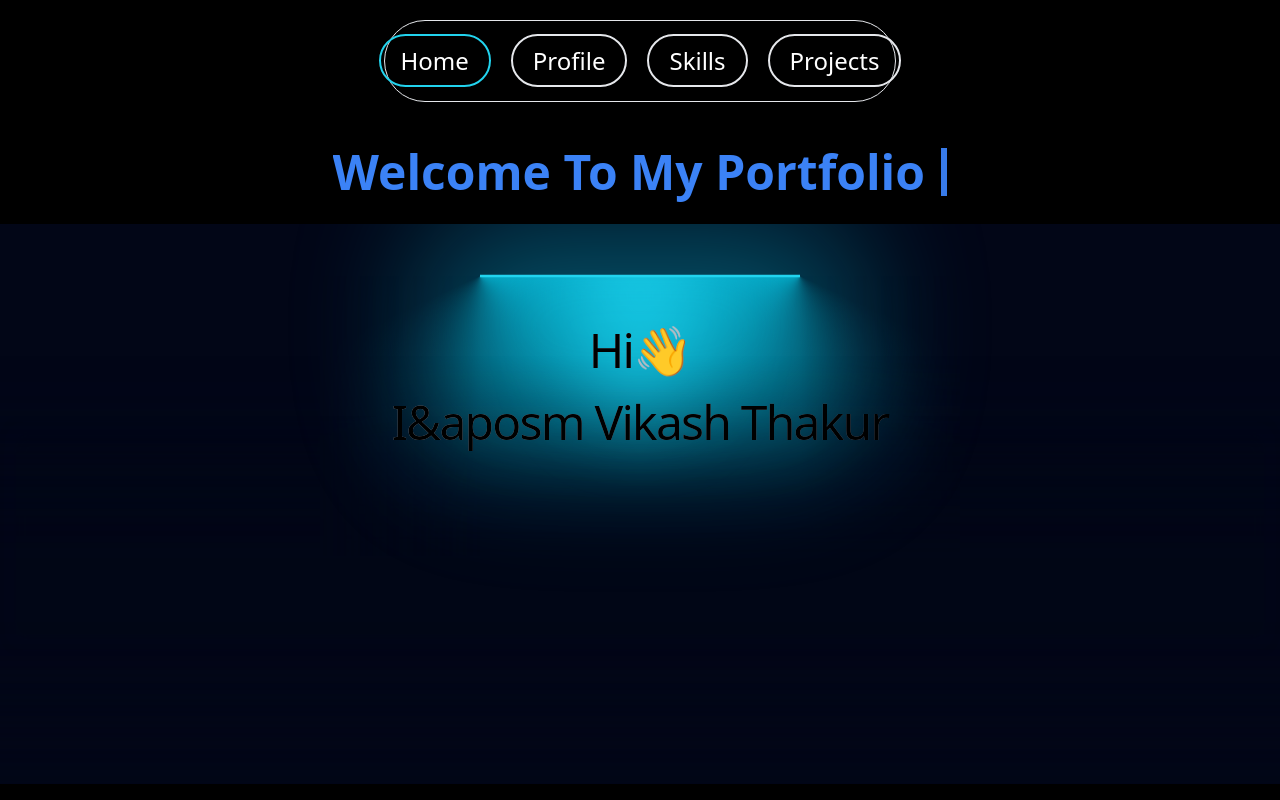
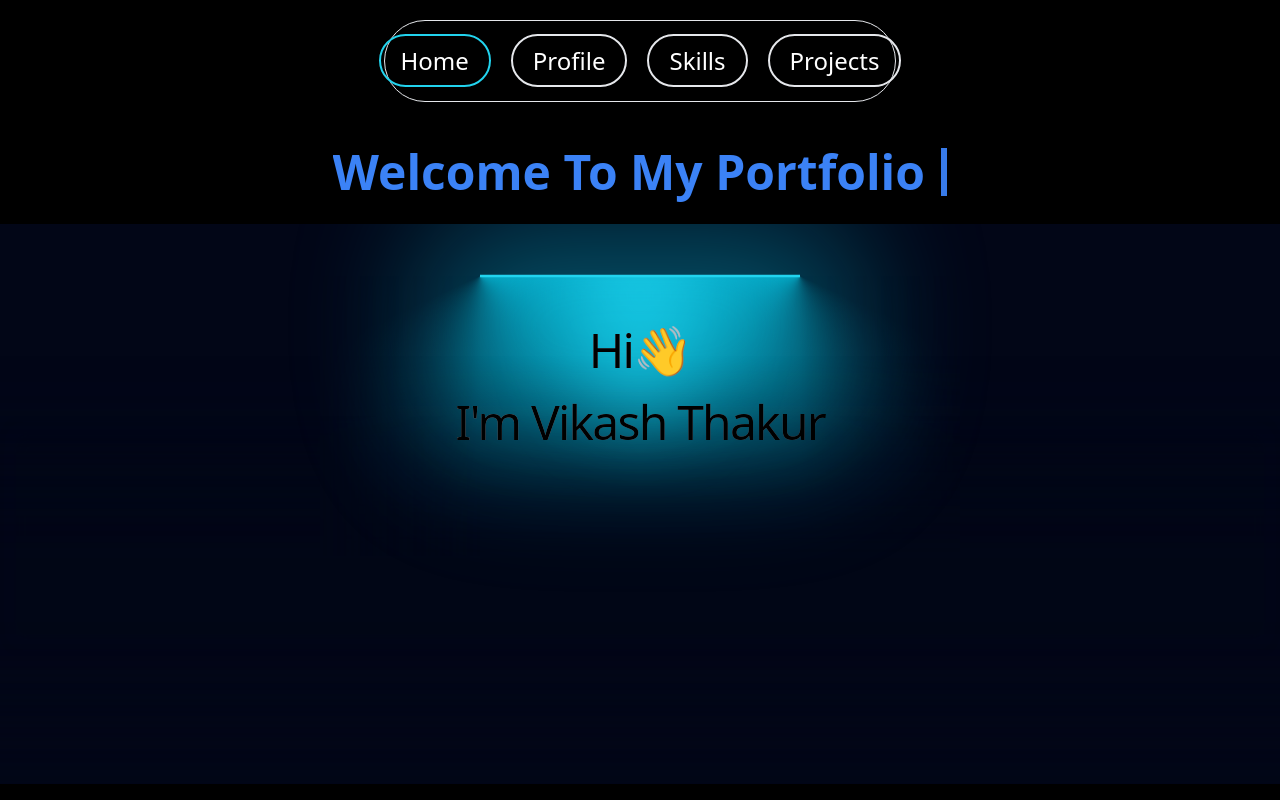
Before and after one commit to Vikash-thak12/MyPortfolio, a Next.js app: page / in a window 1280 px wide. Built offline with nearby package versions, Linux system fonts and the light colour scheme.

Commit message:
Fixed: A minor bug

```diff
--- a/components/LampDemo.tsx
+++ b/components/LampDemo.tsx
@@ -16,7 +16,7 @@ export function LampDemo() {
         }}
         className="bg-gradient-to-br from-slate-300 to-slate-500 py-4 bg-clip-text text-center text-4xl font-medium tracking-tight text-transparent md:text-7xl"
       >
-         <span className="text-black lg:text-5xl">Hi👋 <br /> I&aposm <span className="text-black lg:text-5xl">Vikash Thakur</span></span>
+         <span className="text-black lg:text-5xl">Hi👋 <br /> I&apos;m <span className="text-black lg:text-5xl">Vikash Thakur</span></span>
       </motion.h1>
     </LampContainer>
   );
```
